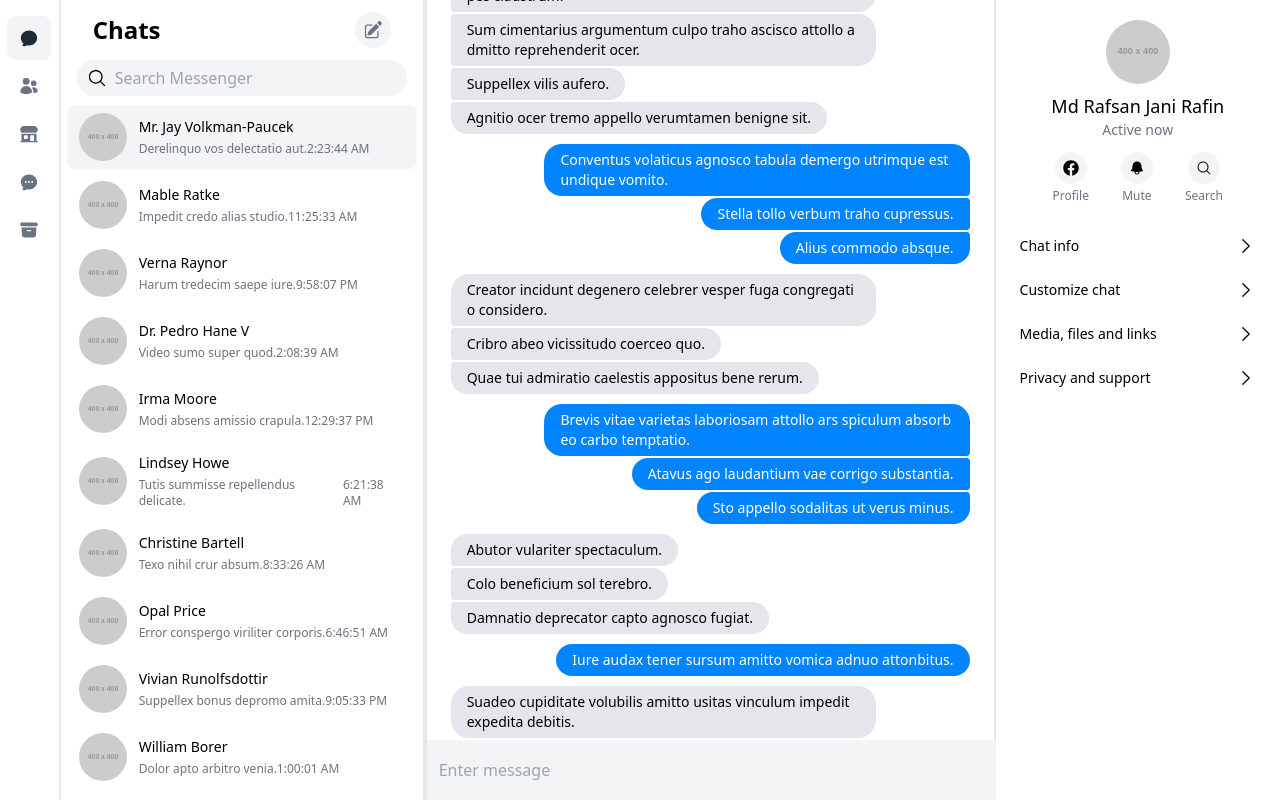
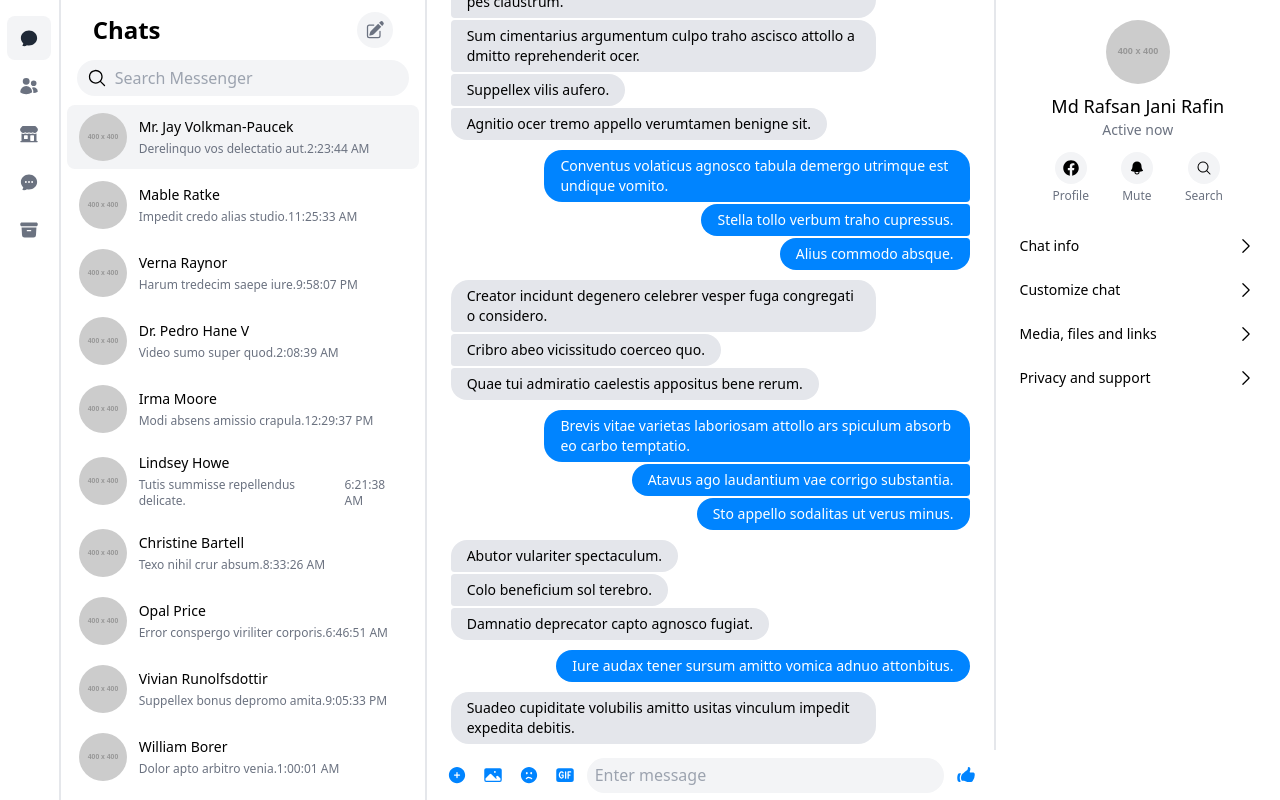
Before and after one commit to itsrafsanjani/messenger, a React (Vite) app: page / in a window 1280 px wide. Built offline with nearby package versions, Linux system fonts and the light colour scheme.

Commit message:
update: message input field design

```diff
--- a/src/pages/ChatPage.jsx
+++ b/src/pages/ChatPage.jsx
@@ -5,8 +5,13 @@ import {
   ChatBubbleOvalLeftEllipsisIcon,
   ChatBubbleOvalLeftIcon,
   ChevronRightIcon,
+  FaceFrownIcon,
+  GifIcon,
+  HandThumbUpIcon,
   MagnifyingGlassIcon,
   PencilSquareIcon,
+  PhotoIcon,
+  PlusCircleIcon,
   UsersIcon,
 } from "@heroicons/react/24/solid";
 import { Link, NavLink } from "react-router-dom";
@@ -140,7 +145,7 @@ const ChatPage = () => {
 
         <div
           role="chat list"
-          className="flex flex-col border-r-2 col-span-6 overflow-auto"
+          className="flex flex-col col-span-6 overflow-auto"
         >
           <div className="h-[105px] sticky top-0 bg-white">
             <div className="flex justify-between items-center py-3 px-8">
@@ -209,8 +214,8 @@ const ChatPage = () => {
           </div>
         </div>
       </aside>
-      <main className="relative col-span-4 border-r-2 h-[calc(100vh-60px)] overflow-auto">
-        <div className="flex flex-col pt-3 space-y-2">
+      <main className="relative col-span-4 border-r-2 h-[calc(100vh-50px)] overflow-auto">
+        <div className="flex flex-col pt-3 pb-1 space-y-2">
           {groupedMessages.map((messages, index) => {
             return (
               <ul key={index} className="group">
@@ -235,14 +240,30 @@ const ChatPage = () => {
 
         <div ref={divRef}></div>
 
-        <div className="fixed bottom-0 h-[60px] w-[calc(100vw-55.55vw)]">
+        <div className="flex items-center justify-between fixed bottom-0 h-[50px] w-[calc(100vw-55.55vw)] px-3">
+          <div className="cursor-pointer hover:bg-gray-200 text-[#0084ff] p-2 rounded-full">
+            <PlusCircleIcon className="w-5 h-5" />
+          </div>
+          <div className="cursor-pointer hover:bg-gray-200 text-[#0084ff] p-2 rounded-full">
+            <PhotoIcon className="w-5 h-5" />
+          </div>
+          <div className="cursor-pointer hover:bg-gray-200 text-[#0084ff] p-2 rounded-full">
+            <FaceFrownIcon className="w-5 h-5" />
+          </div>
+          <div className="cursor-pointer hover:bg-gray-200 text-[#0084ff] p-2 rounded-full">
+            <GifIcon className="w-5 h-5" />
+          </div>
           <input
             type="text"
             name="body"
             id="body"
             placeholder="Enter message"
-            className="h-full w-full bg-gray-100 px-3 py-2 focus:outline-none"
+            className="h-[70%] w-[70%] bg-gray-100 px-2 py-1 mx-1 focus:outline-none rounded-full"
           />
+
+          <div className="cursor-pointer hover:bg-gray-200 text-[#0084ff] p-2 rounded-full">
+            <HandThumbUpIcon className="w-5 h-5" />
+          </div>
         </div>
       </main>
       <aside className="col-span-2">
```
